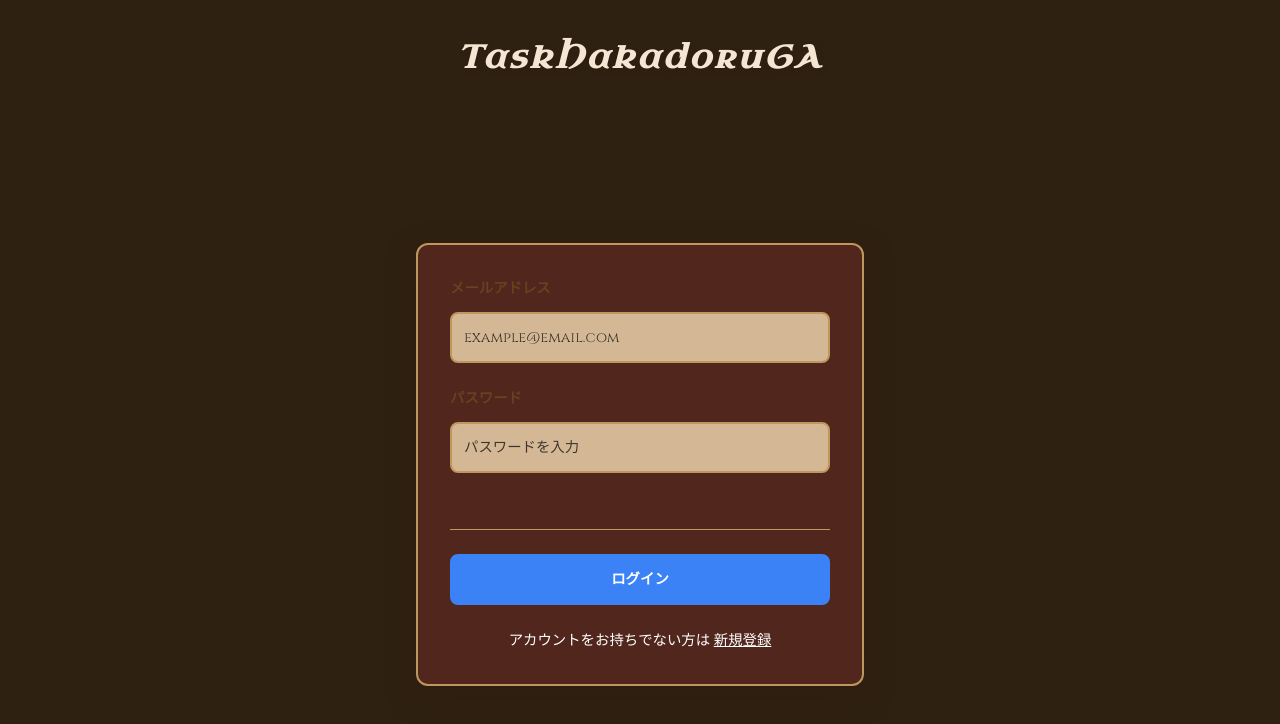
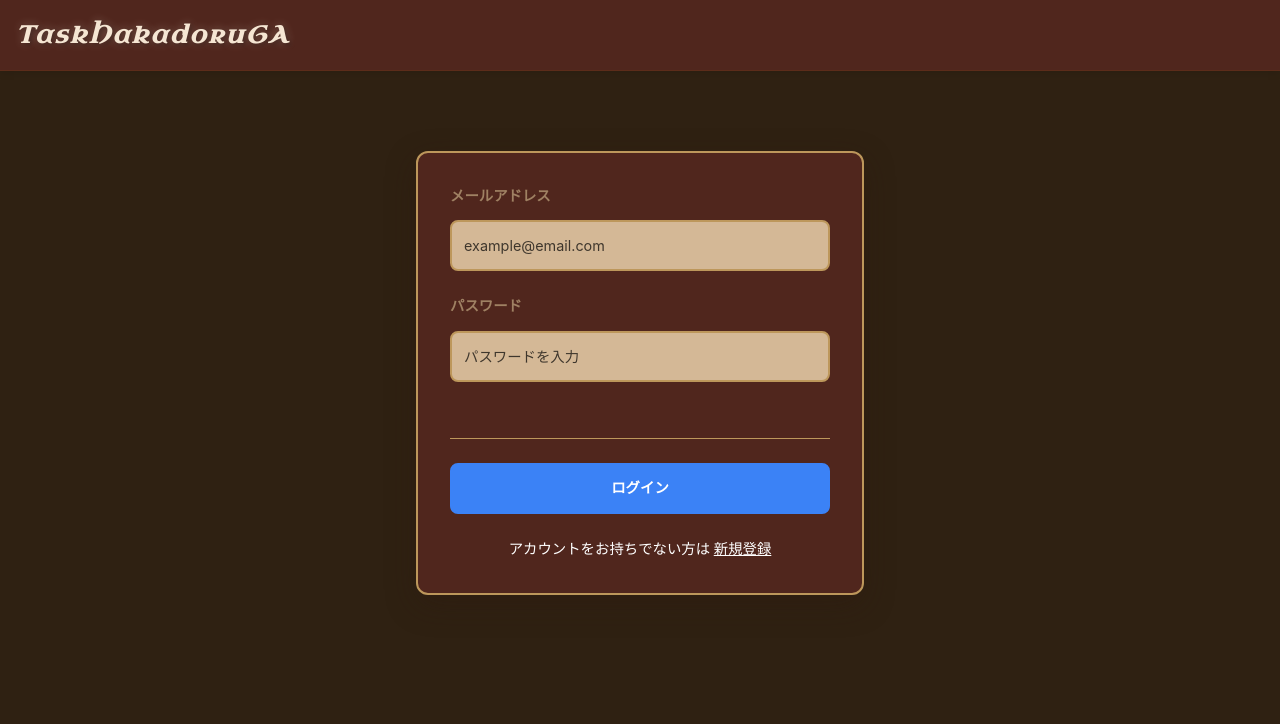
Before and after one commit to KambaraReo/TaskHakadoruGA, a Next.js app in the folder frontend/: page / in a window 1280 px wide. Shown: the top 724 px of the page. Built offline with nearby package versions, Linux system fonts and the light colour scheme; no server answers; a web font is replaced by a local one.

Commit message:
[update] 認証フォーム用CSSスタイルを追加
- フォーム入力フィールドのフォント修正（大文字表示問題解決）
- ヘッダーの全幅表示スタイル追加
- 認証フォーム専用スタイリング
- システムフォントの強制適用

```diff
--- a/frontend/src/app/globals.css
+++ b/frontend/src/app/globals.css
@@ -68,9 +68,28 @@ body {
 
 /* ===== ヘッダー ===== */
 .app-header {
-  text-align: center;
-  margin-bottom: 3rem;
-  padding: 2rem 0;
+  display: flex;
+  justify-content: space-between;
+  align-items: center;
+  background: var(--secondary-background);
+  border-bottom: 1px solid rgba(139, 69, 19, 0.2);
+  box-shadow: 0 2px 8px rgba(0, 0, 0, 0.1);
+}
+
+.app-header-content {
+  display: flex;
+  justify-content: space-between;
+  align-items: center;
+  width: 100%;
+  padding: 1rem;
+}
+
+@media (max-width: 768px) {
+  .app-header {
+    flex-direction: column;
+    gap: 1rem;
+    text-align: center;
+  }
 }
 
 .app-title {
@@ -81,11 +100,11 @@ body {
 }
 
 .app-title-main {
-  font-size: 2rem;
+  font-size: 1.5rem;
   font-weight: 700;
   font-style: italic;
-  color: var(--primary-foreground);
-  text-shadow: 2px 2px 4px var(--shadow);
+  color: #f5e6d3;
+  text-shadow: 2px 2px 4px rgba(0, 0, 0, 0.3), 0 0 10px rgba(245, 230, 211, 0.3);
   letter-spacing: 0.1em;
   font-family: "Uncial Antiqua", "MedievalSharp", serif;
 }
@@ -1411,6 +1430,22 @@ body {
     opacity: 0.7;
   }
 }
+
+/* フォームの入力フィールドで大文字変換を無効化とフォント修正 */
+.form-input,
+.form-textarea,
+.form-select {
+  text-transform: none !important;
+  font-family: -apple-system, BlinkMacSystemFont, "Segoe UI", Roboto,
+    "Helvetica Neue", Arial, sans-serif !important;
+}
+
+/* 認証フォーム専用のスタイル */
+.auth-form-input {
+  text-transform: none !important;
+  font-family: -apple-system, BlinkMacSystemFont, "Segoe UI", Roboto,
+    "Helvetica Neue", Arial, sans-serif !important;
+}
 .status-cancelled {
   background: #979797;
   color: white;
@@ -1618,7 +1653,7 @@ body {
 .form-group label {
   font-weight: bold;
   font-size: 0.9rem;
-  color: #654321;
+  color: #9f8163;
 }
 
 .priority-options {
```
